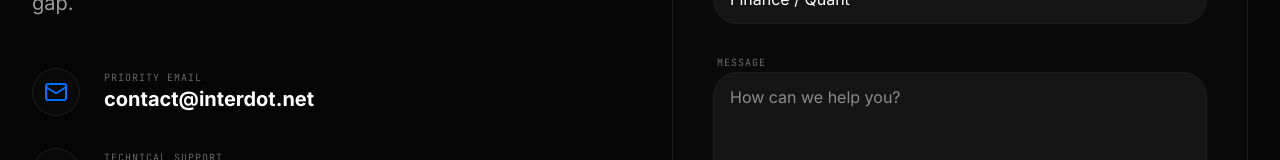
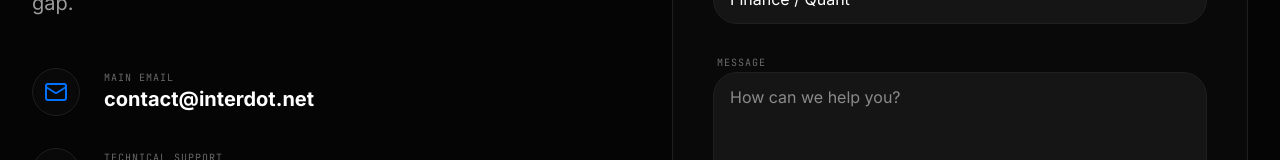
Before and after one commit to 0x01010l/Interd, a React (Vite) app: page /contact in a window 1280 px wide. Shown: the part 349-509 px from the top of the page. Built offline with nearby package versions, Linux system fonts and the light colour scheme.

Commit message:
Update Contact.tsx

```diff
--- a/src/pages/Contact.tsx
+++ b/src/pages/Contact.tsx
@@ -21,7 +21,7 @@ export default function Contact() {
                     <Mail className="w-6 h-6 text-brand-accent" />
                   </div>
                   <div>
-                    <div className="mono-label">Priority Email</div>
+                    <div className="mono-label">Main Email</div>
                     <div className="text-xl font-bold">contact@interdot.net</div>
                   </div>
                 </div>
```
